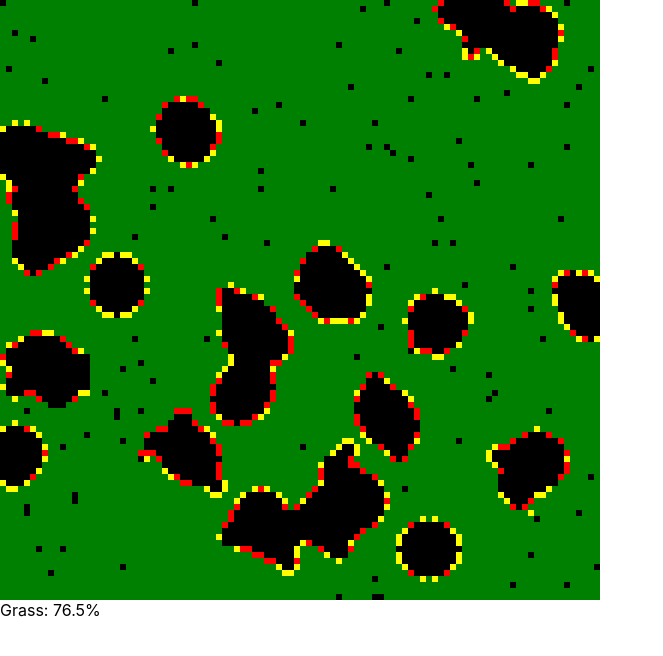
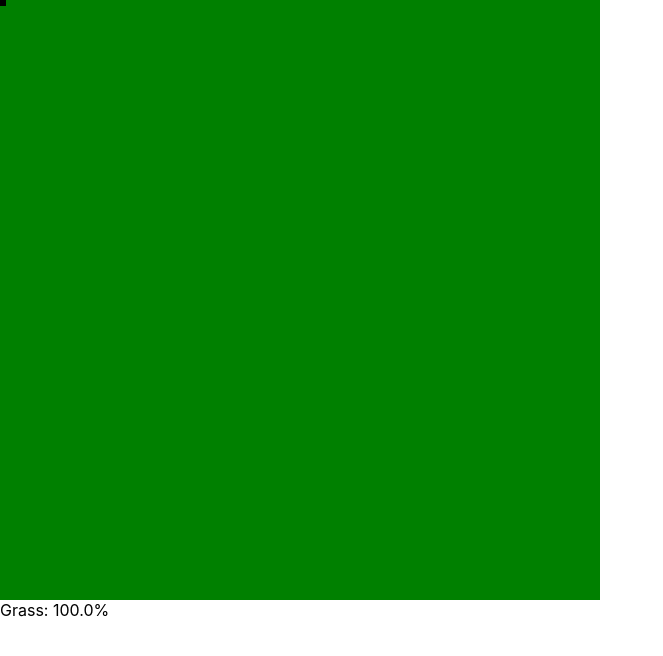
Before and after one commit to objarni/wildfire, a React (Create React App) app: page / in a window 1280 px wide. Shown: the top 656 px of the page, without its empty margins (0-663 px from the left). Built offline with nearby package versions, Linux system fonts and the light colour scheme.

Commit message:
More animation

```diff
--- a/src/App.tsx
+++ b/src/App.tsx
@@ -17,7 +17,7 @@ const App: React.FC = () => {
                 // console.log("Field: ", newField); // This should now log the updated field
                 return simulate(field);
             });
-        }, 500) // 1000 milliseconds = 1 second
+        }, 50) // 1000 milliseconds = 1 second
 
         // Cleanup function to clear interval when the component unmounts
         return () => clearInterval(intervalId)
--- a/src/simulation.ts
+++ b/src/simulation.ts
@@ -73,7 +73,7 @@ export function generateHeatField(size: number): number[][] {
     return Array.from({length: size}, () =>
         Array.from({length: size}, () => {
             const greenRandom = Math.random()
-            const percentGreen = 98
+            const percentGreen = 100
             let heat: number
             if (greenRandom < percentGreen / 100.0) {
                 heat = 1
```
